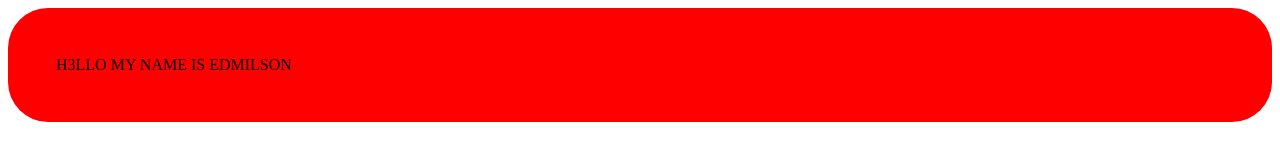
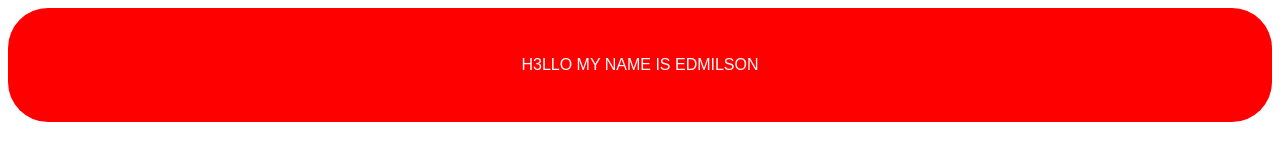
Before and after one commit to milson94/new_site, a plain HTML site: page index.html in a window 1280 px wide. Drawn offline with Linux system fonts and the light colour scheme.

Commit message:
modified the stylesheet

```diff
--- a/style.css
+++ b/style.css
@@ -2,4 +2,7 @@ div {
     background: red;
     border-radius: 40px;
     padding: 3rem;
+    color: white;
+    display: flex;
+    justify-content: center; font-family: sans-serif;
 }
```
